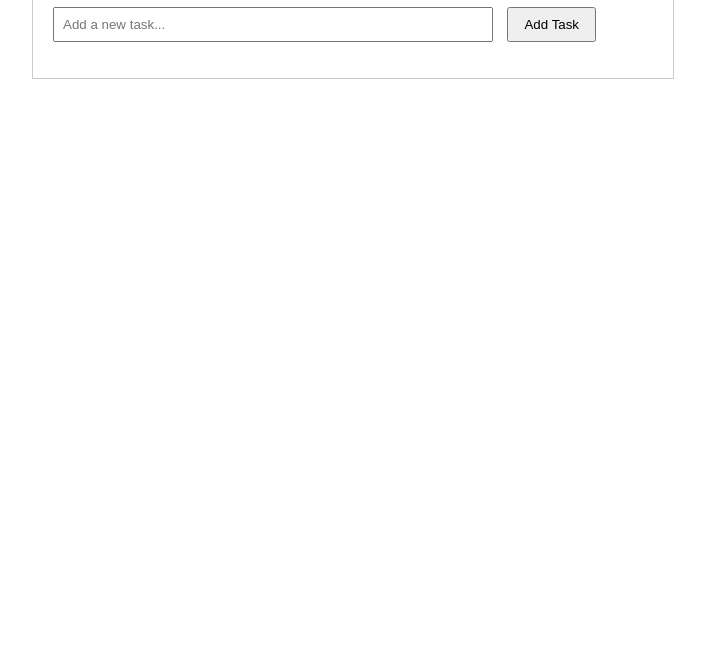
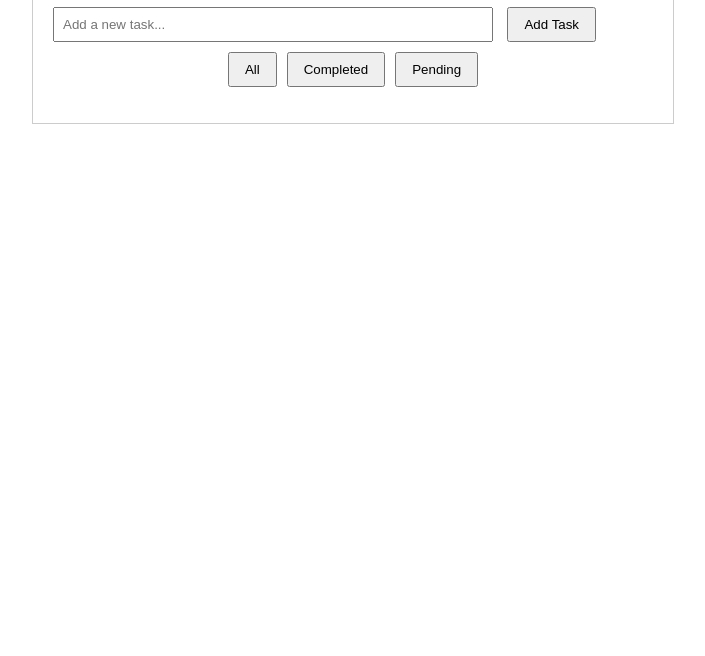
Before and after one commit to dee-mee/todo-list, a plain HTML site: page index.html in a window 1280 px wide. Shown: the part 144-800 px from the top of the page, without its empty margins (287-992 px from the left). Drawn offline with Linux system fonts and the light colour scheme.

Commit message:
Added buttons for completed, all and pending tabs

```diff
--- a/index.html
+++ b/index.html
@@ -9,8 +9,15 @@
 <body>
     <div class="container">
         <h1>To-Do List</h1>
+        <div class="add-task">
             <input type="text" id="taskInput" placeholder="Add a new task...">
             <button onclick="addTask()">Add Task</button>
+        </div>
+        <div class="tabs">
+            <button class="tab" onclick="showAllTasks()">All</button>
+            <button class="tab" onclick="showCompletedTasks()">Completed</button>
+            <button class="tab" onclick="showPendingTasks()">Pending</button>
+        </div>
         <ul id="taskList">
         </ul>
     </div>
```
Lines whose indentation alone changed are shown as unchanged.
